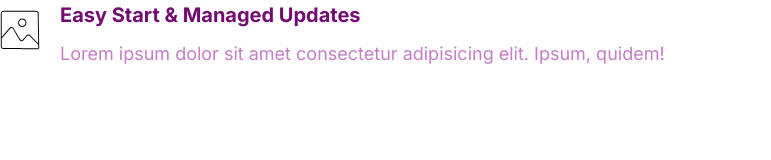
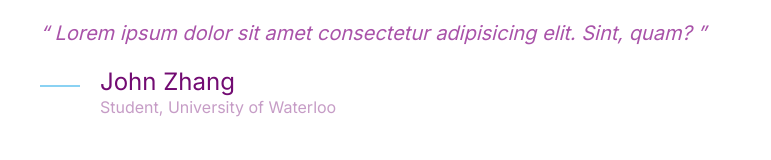
Before and after one commit to johnzhang3410/TechAndLife, a plain HTML site: page index.html in a window 1280 px wide. Shown: the whole page, without its empty margins (0-771 px from the left). Drawn offline with Linux system fonts and the light colour scheme.

Commit message:
Added quote component

```diff
--- a/css/styles.css
+++ b/css/styles.css
@@ -3,7 +3,8 @@
   --color_secondary: rgb(178, 11, 158);
   --color_accent: rgb(255, 72, 0);
   --color_headings: rgb(114, 11, 114);
-  --color_body: rgb(198, 125, 198);
+  --color_body: rgb(206, 143, 206);
+  --color_body_darker: rgb(169, 83, 169);
   --color_border: #ccc;
   --border-radius: 30px;
 }
@@ -403,3 +404,54 @@ a {
 .media__image {
   margin-top: 1rem;
 }
+
+/* Quotes */
+
+.quote {
+  font-size: 3rem;
+  font-style: italic;
+  color: var(--color_body_darker);
+  line-height: 1.3;
+}
+
+.quote__text::before {
+  content: open-quote;
+}
+
+.quote__text::after {
+  content: close-quote;
+}
+
+.quote__author {
+  font-size: 3rem;
+  font-weight: 500;
+  font-style: normal;
+  margin-bottom: 0;
+}
+
+.quote__organization {
+  color: var(--color_headings);
+  opacity: 0.4;
+  font-size: 2rem;
+  font-style: normal;
+}
+
+/* Image in the svg container gets positioned relatively, no other elements affected */
+.quote__line {
+  position: relative;
+  bottom: 10px;
+}
+
+@media screen and (min-width: 1024px) {
+  .quote {
+    font-size: 2rem;
+  }
+
+  .quote__author {
+    font-size: 2.4rem;
+  }
+
+  .quote__organization {
+    font-size: 1.6rem;
+  }
+}
--- a/index.html
+++ b/index.html
@@ -12,18 +12,26 @@
     <link rel="stylesheet" href="css/styles.css">
 </head>
 <body>
+    <blockquote class="quote">
+        <p class="quote__text">
+            Lorem ipsum dolor sit amet consectetur adipisicing elit. Sint, quam?
+        </p>
+        <footer>
             <div class="media">
                 <div class="media__image">
-            <svg class="icon icon--primary">
-                <use xlink:href="Images/sprite.svg#snap"></use>
+                    <svg class="icon icon--primary quote__line">
+                        <use xlink:href="Images/sprite.svg#line"></use>
                     </svg>
                 </div>
                 <div class="media__body">
-            <h3 class="media__title">Easy Start & Managed Updates</h3>
-            <p>
-                Lorem ipsum dolor sit amet consectetur adipisicing elit. Ipsum, quidem!
+                    <h3 class="media__title quote__author">John Zhang</h3>
+                    <p class="quote__organization">
+                        Student, University of Waterloo
                     </p>
                 </div>
             </div>
+        </footer>
+    </blockquote>
+
 </body>
 </html>
```
Also changed, not shown: components/media.html (added, +13 -0 lines), components/quotes.html (added, +20 -0 lines). Lines whose indentation alone changed are shown as unchanged.
